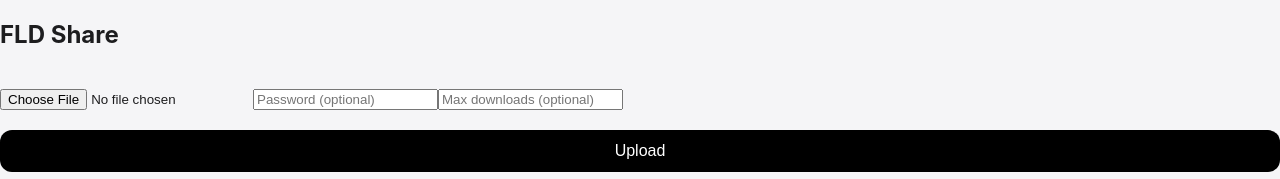
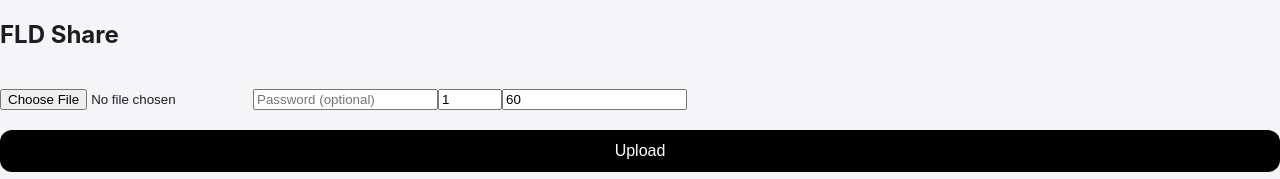
Before and after one commit to manikoushik001/fld-share, a React app in the folder frontend/: page / in a window 1280 px wide. Shown: the top 179 px of the page. Built offline with nearby package versions, Linux system fonts and the light colour scheme; the HTML template or start-up script is replaced by a standard one.

Commit message:
Final UI with password expiry limits

```diff
--- a/frontend/src/download.jsx
+++ b/frontend/src/download.jsx
@@ -12,7 +12,7 @@ export default function Download() {
     fetch(`${API_BASE}/meta/${filename}`)
       .then((r) => r.json())
       .then(setMeta)
-      .catch(() => setError("File not found"));
+      .catch(() => setError("Invalid link"));
   }, [filename]);
 
   const download = async () => {
@@ -28,8 +28,11 @@ export default function Download() {
     }
 
     const blob = await res.blob();
-    const url = URL.createObjectURL(blob);
-    window.open(url);
+    const url = window.URL.createObjectURL(blob);
+    const a = document.createElement("a");
+    a.href = url;
+    a.download = meta.originalName;
+    a.click();
   };
 
   if (!meta) return <p>Loading...</p>;
@@ -38,7 +41,7 @@ export default function Download() {
     <div className="page">
       <div className="card">
         <h2>{meta.originalName}</h2>
-        <p>Remaining downloads: {meta.remaining}</p>
+        <p>Remaining: {meta.remaining}</p>
 
         {meta.passwordRequired && (
           <input
@@ -49,7 +52,6 @@ export default function Download() {
         )}
 
         <button onClick={download}>Download</button>
-
         {error && <p>{error}</p>}
       </div>
     </div>
--- a/frontend/src/upload.jsx
+++ b/frontend/src/upload.jsx
@@ -5,34 +5,29 @@ import { API_BASE } from "./config";
 export default function Upload() {
   const [file, setFile] = useState(null);
   const [password, setPassword] = useState("");
-  const [maxDownloads, setMaxDownloads] = useState("");
+  const [maxDownloads, setMaxDownloads] = useState("1");
+  const [deleteAfter, setDeleteAfter] = useState("60");
+  const [result, setResult] = useState(null);
   const [status, setStatus] = useState("");
-  const [result, setResult] = useState(null);
 
   const uploadFile = async () => {
     if (!file) return setStatus("Select a file");
 
     setStatus("Uploading...");
-    setResult(null);
-
     const form = new FormData();
     form.append("file", file);
     if (password) form.append("password", password);
-    if (maxDownloads) form.append("maxDownloads", maxDownloads);
+    form.append("maxDownloads", maxDownloads);
+    form.append("deleteAfterMinutes", deleteAfter);
 
-    try {
     const res = await fetch(`${API_BASE}/upload`, {
       method: "POST",
       body: form,
     });
-      if (!res.ok) throw new Error();
 
     const data = await res.json();
     setResult(data);
     setStatus("");
-    } catch {
-      setStatus("Upload failed");
-    }
   };
 
   return (
@@ -50,9 +45,17 @@ export default function Upload() {
 
         <input
           type="number"
-          placeholder="Max downloads (optional)"
+          min="1"
+          max="100"
           value={maxDownloads}
           onChange={(e) => setMaxDownloads(e.target.value)}
+        />
+
+        <input
+          type="number"
+          placeholder="Delete after (minutes)"
+          value={deleteAfter}
+          onChange={(e) => setDeleteAfter(e.target.value)}
         />
 
         <button onClick={uploadFile}>Upload</button>
@@ -62,14 +65,6 @@ export default function Upload() {
         {result && (
           <>
             <input value={result.downloadLink} readOnly />
-            <button
-              onClick={() =>
-                navigator.clipboard.writeText(result.downloadLink)
-              }
-            >
-              Copy Link
-            </button>
-
             <QRCodeCanvas value={result.downloadLink} size={180} />
           </>
         )}
```
Lines whose indentation alone changed are shown as unchanged.
